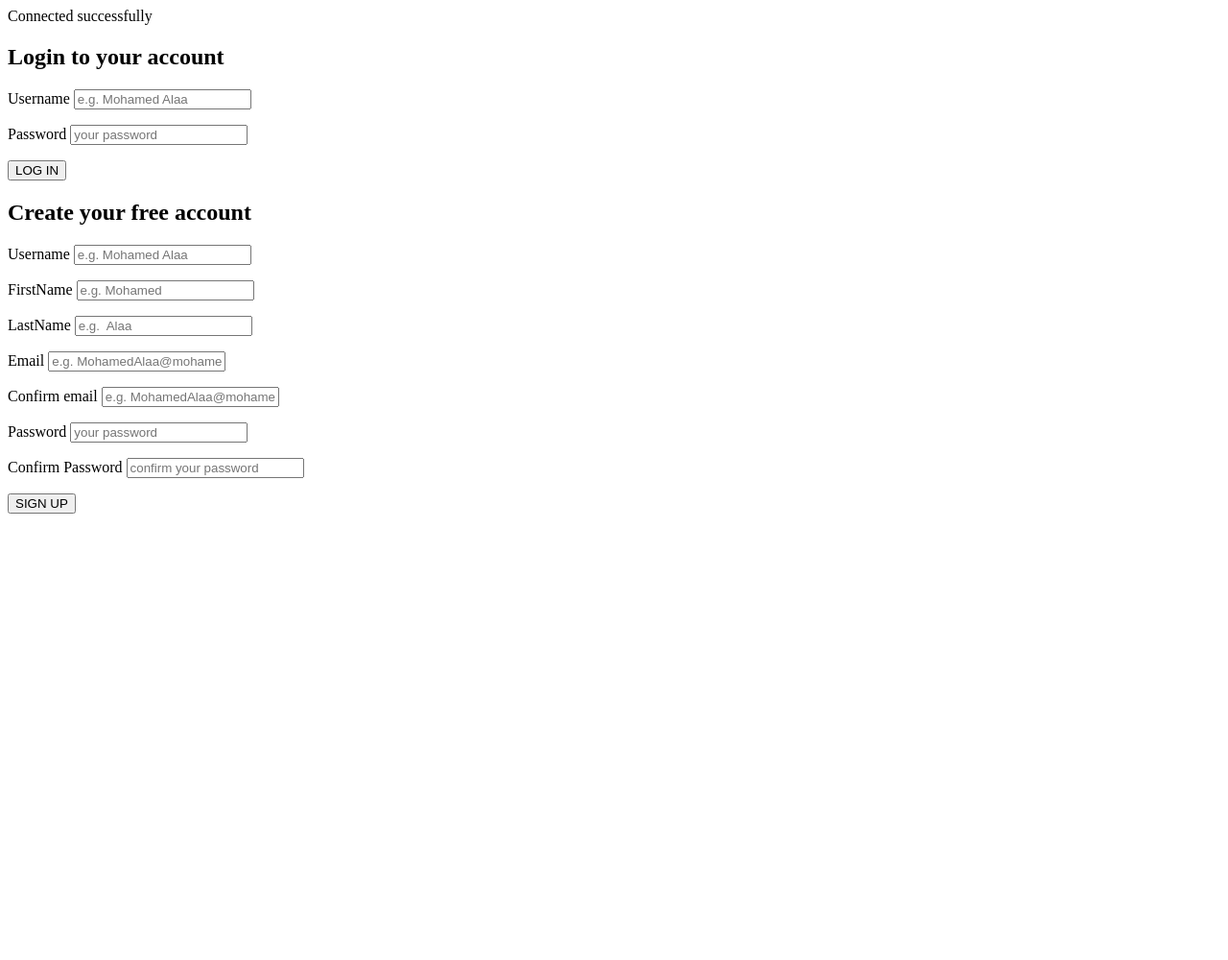
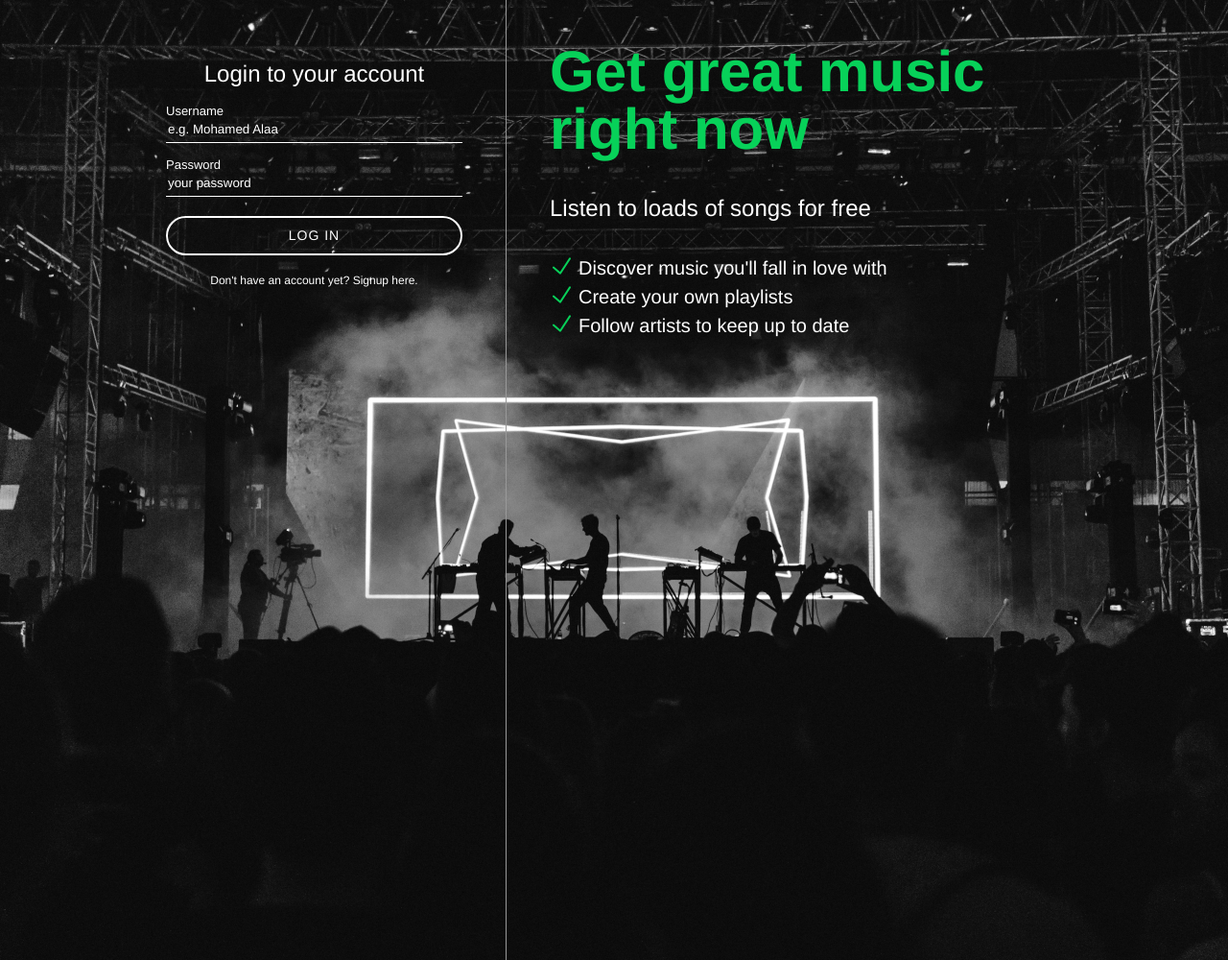
Before and after one commit to mohamedalaa253695/spotify-clone, a PHP site: page /register.php in a window 1280 px wide. Shown: the whole page at 96% size. Before the commit the page ends 535 px from the top, so only its background shows below. Run offline with PHP 8.4, Linux system fonts and the light colour scheme; some libraries are stand-ins or nearby versions.

Commit message:
add styling to register and login pages

```diff
--- /dev/null
+++ b/assets/css/register.css
@@ -0,0 +1,161 @@
+html,body{
+	padding: 0;
+	margin: 0;
+	height: 100%;
+
+}
+
+#background{
+	background-color: #000;
+	background-image: url(../images/background-2.jpg);
+	background-position: center;
+	background-size : cover;
+	display: table;
+	height: 100%;
+	width: 100%;
+
+
+}
+
+
+#loginContainer * {
+	color: #fff;
+	font-family: "Helvetica Neue", "Helvetica", "Arial", sans-serif;
+	font-weight: normal;
+	line-height: 1em;
+	box-sizing: border-box;
+}
+
+#loginContainer {
+	width: 80%;
+	margin: 0 auto;
+	position: relative;
+	max-width: 1024px;
+}
+
+::-webkit-input-placeholder { /* WebKit, Blink, Edge */
+    color:    #fff;
+}
+:-moz-placeholder { /* Mozilla Firefox 4 to 18 */
+   color:    #fff;
+   opacity:  1;
+}
+::-moz-placeholder { /* Mozilla Firefox 19+ */
+   color:    #fff;
+   opacity:  1;
+}
+:-ms-input-placeholder { /* Internet Explorer 10-11 */
+   color:    #fff;
+}
+::-ms-input-placeholder { /* Microsoft Edge */
+   color:    #fff;
+}
+
+#inputContainer{
+	width: 400px;
+	padding:45px;
+	float: left;
+	border-right: 1px solid #999;
+	height: 1000px;
+}
+
+#inputContainer h2{
+	text-align: center;
+
+}
+
+#inputContainer input[type="text"],
+#inputContainer input[type="email"],
+#inputContainer input[type="password"] {
+	display: block;
+    background-color: transparent;
+    border: 0;
+    border-bottom: 1px solid #fff;
+    height: 27px;
+    line-height: 27px;
+    width: 100%;
+}
+
+#inputContainer label {
+	/*color: #a0a0a0;*/
+	font-size: 13px;
+	display: block;
+    font-size: 13px;
+    margin-top: 15px;
+}
+
+#inputContainer button {
+	background-color: transparent;
+    border: 2px solid #fff;
+    border-radius: 250px;
+    color: #fff;
+    display: block;
+    font-size: 14px;
+    letter-spacing: 1px;
+    margin: 20px auto;
+    height: 41px;
+    width: 100%;
+}
+
+#inputContainer button:hover {
+	cursor: pointer;
+}
+
+.hasAccountText span {
+	font-weight: bold;
+    font-size: 12px;
+    cursor: pointer;
+
+}
+
+
+.hasAccountText {
+	text-align: center;
+}
+
+
+
+#registerForm,
+#loginForm {
+	display: none;
+}
+
+#loginText{
+	padding :45px;
+	display: table-cell;
+	color:#fff;
+	/*position: center;*/
+	/*margin-top: 0px;*/
+
+}
+
+#loginText h1{
+	color: #07d159;
+	font-size:60px;
+	font-weight: bold;
+	margin-top: 0px;
+}
+
+
+#loginText h2 {
+	margin: 35px 0;
+}
+
+
+#loginText ul{
+	padding: 0;
+}
+
+
+#loginText li {
+	 font-size: 20px;
+    list-style-type: none;
+    padding: 5px 30px;
+	background: url(../images/icons/checkmark.png) no-repeat;
+}
+
+#inputContainer .errorMessage {
+    color: #07d159;
+    font-size: 12px;
+    display: block;
+}
--- /dev/null
+++ b/assets/js/register.js
@@ -0,0 +1,11 @@
+$(document).ready(function(){
+	$("#hideLogin").click(function(){
+		$("#loginForm").hide();
+		$("#registerForm").show();
+	});
+
+	$("#hideRegister").click(function(){
+		$("#loginForm").show();
+		$("#registerForm").hide();
+	});
+});
--- a/includes/config.php
+++ b/includes/config.php
@@ -24,5 +24,5 @@ if (!$conn) {
   die("Connection failed: " . mysqli_connect_error());
 }
 
-echo "Connected successfully";
+//echo "Connected successfully";
 ?>
--- a/register.php
+++ b/register.php
@@ -34,16 +34,48 @@ function getInputValue($name){
 
 <html>
 <head>
+	<link rel="stylesheet" type="text/css" href="assets/css/register.css">
+	<script src="https://ajax.googleapis.com/ajax/libs/jquery/3.2.1/jquery.min.js"></script>
+	<script src="assets/js/register.js"></script>
 	<title>Spotify Clone</title>
+
 </head>
 	<body>
-	<div class="inputContainer">
+		<?php
+
+		if(isset($_POST['registerButton']))
+		{
+			echo '<script >
+					$(document).ready(function(){
+
+					$("#registerForm").show();
+					$("#loginForm").hide();
+					});
+				</script>';
+		}
+		else
+		{
+			echo '<script >
+					$(document).ready(function(){
+					$("#loginForm").show();
+					$("#registerForm").hide();
+					});
+				</script>';
+		}
+
+		?>
+
+		<div id="background">
+
+			<div id = "loginContainer" >
+
+				<div id="inputContainer">
 					<form id="loginForm" action="register.php" method="POST">
 						<h2>Login to your account </h2>
 						<p>
 							<?php echo $account->getError(Constants::$loginFailed);?>
 							<label for="loginUserName">Username</label>
-				<input id="loginUserName" type="text" name="loginUserName" placeholder="e.g. Mohamed Alaa"  required>
+							<input id="loginUserName" type="text" name="loginUserName" placeholder="e.g. Mohamed Alaa" value="<?= getInputValue('loginUserName');?>" required>
 
 						</p>
 						<p>
@@ -52,12 +84,15 @@ function getInputValue($name){
 
 						</p>
 						<button type="submit" name="loginButton" >LOG IN</button>
+						<div class = "hasAccountText">
+							<span id="hideLogin">Don't have an account yet? Signup here.</span>
 
+						</div>
 					</form>
 
 
 
-		<form id="RegisterForm" action="register.php" method="POST">
+					<form id="registerForm" action="register.php" method="POST">
 						<h2>Create your free account </h2>
 						<p>
 							<?php echo $account->getError(Constants::$userNameCharacters);?>
@@ -111,12 +146,27 @@ function getInputValue($name){
 
 						</p>
 						<button type="submit" name="registerButton" >SIGN UP</button>
-
+						<div class = "hasAccountText">
+							<span id="hideRegister">Already have an account? Log in here.</span>
+						</div>
 
 
 					</form>
 
 
 				</div>
+				<div id="loginText">
+				<h1>Get great music right now </h1>
+				<h2>Listen to loads of songs for free</h2>
+				<ul>
+
+				  <li>Discover music you'll fall in love with</li>
+				  <li>Create your own playlists</li>
+				  <li>Follow artists to keep up to date</li>
+				</ul>
+			</div>
+			</div>
+
+	</div>
 	</body>
 </html>
```
Also changed, not shown: assets/images/background-2.jpg (added), assets/images/background.jpg (added), assets/images/head_emerald.png (renamed from assets/profile-pics/head_emerald.png), assets/images/icons/_checkmark.png (added), assets/images/icons/checkmark.png (added). Lines whose indentation alone changed are shown as unchanged.
